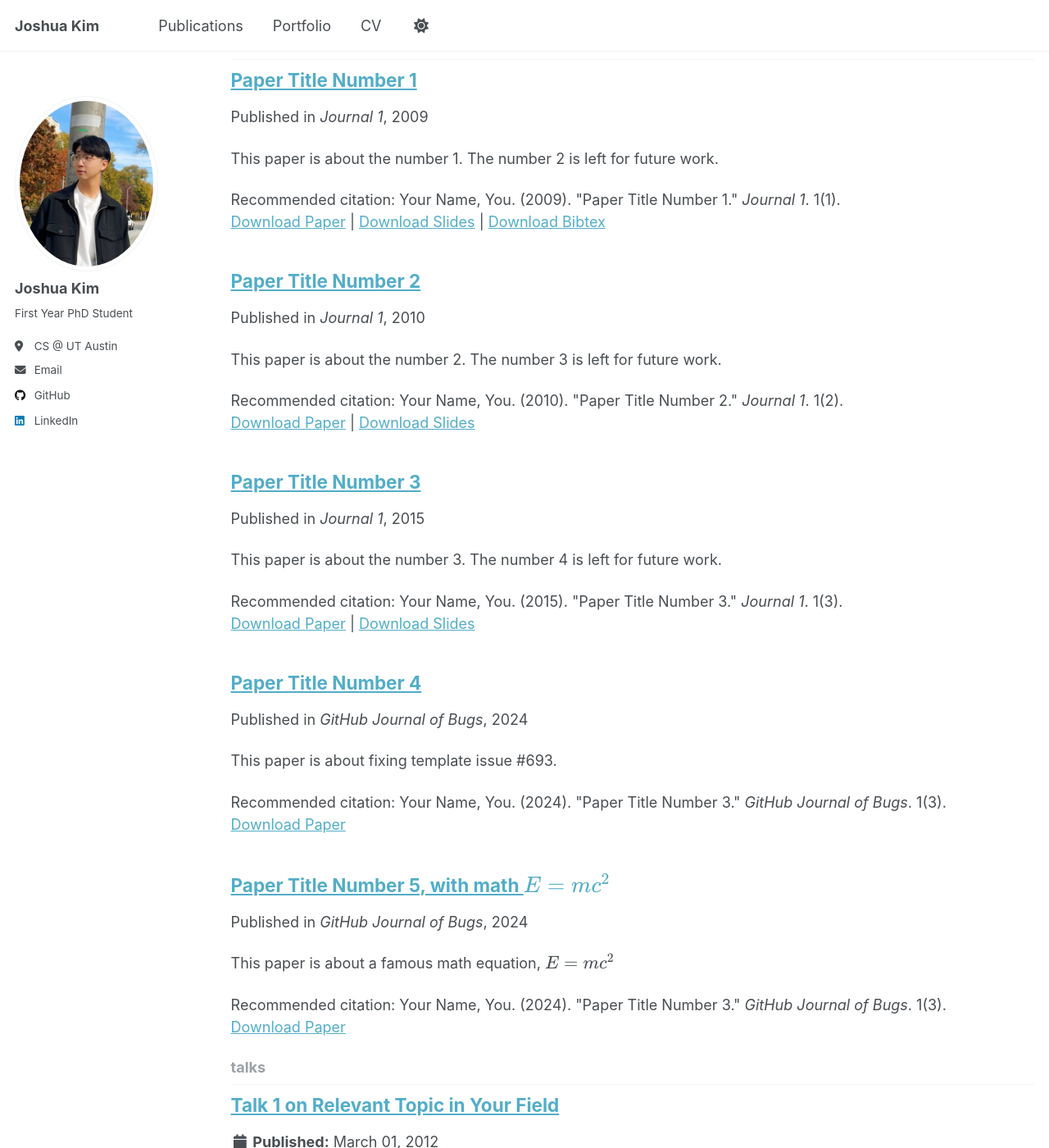
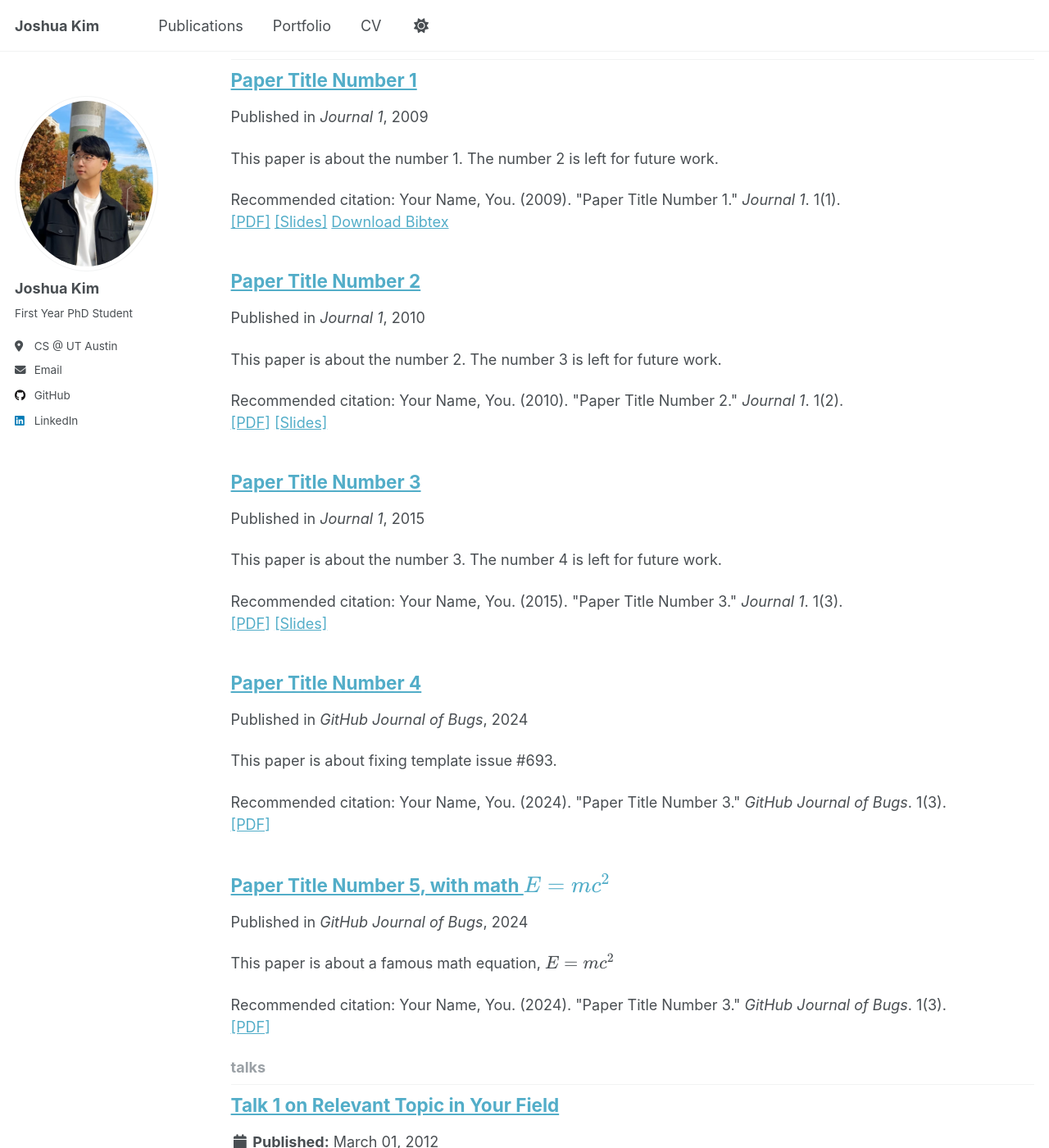
Before and after one commit to joshk411/joshk411.github.io, a Jekyll site: the page built from _pages/collection-archive.html, in a window 1280 px wide and 1400 px high, scrolled down 1069 px. Shown: the whole window at 82% size. Built offline with Jekyll 4.4.1, drawn with Linux system fonts in a browser that asks for light colours; a script that is not in the unit is left out.

```diff
--- a/_includes/archive-single.html
+++ b/_includes/archive-single.html
@@ -52,32 +52,17 @@
     <p class="archive__item-excerpt" itemprop="description"><p>{{ post.excerpt | markdownify | remove: '<p>' | remove: '</p>' }}<strong><a href="{{ base_path }}{{ post.url }}" rel="permalink"> Read more</a></strong></p></p>
     {% endif %}
 
-    {% if post.citation and post.paperurl and post.slidesurl and post.bibtexurl %}
-      <p>Recommended citation: {{ post.citation }}<br /><a href="{{ post.paperurl }}">Download Paper</a> | <a href="{{ post.slidesurl }}">Download Slides</a> | <a href="{{ post.bibtexurl }}">Download Bibtex</a></p>
-    {% elsif post.citation and post.paperurl and post.slidesurl %}
-      <p>Recommended citation: {{ post.citation }}<br /><a href="{{ post.paperurl }}">Download Paper</a> | <a href="{{ post.slidesurl }}">Download Slides</a></p>
-    {% elsif post.citation and post.paperurl and post.bibtexurl %}
-      <p>Recommended citation: {{ post.citation }}<br /><a href="{{ post.paperurl }}">Download Paper</a> | <a href="{{ post.bibtexurl }}">Download Bibtex</a></p>
-    {% elsif post.citation and post.paperurl %}
-      <p>Recommended citation: {{ post.citation }}<br /><a href="{{ post.paperurl }}">Download Paper</a></p>
-    {% elsif post.citation and post.slidesurl and post.bibtexurl %}
-      <p>Recommended citation: {{ post.citation }}<br /><a href="{{ post.slidesurl }}">Download Slides</a> | <a href="{{ post.bibtexurl}}">Download Bibtex</a></p>
-    {% elsif post.citation and post.slidesurl %}
-      <p>Recommended citation: {{ post.citation }}<br /><a href="{{ post.slidesurl }}">Download Slides</a></p>
-    {% elsif post.citation and post.bibtexurl %}
-      <p>Recommended citation: {{ post.citation }}<br /><a href="{{ post.bibtexurl }}">Download Bibtex</a></p>
+    {% capture publication_links %}
+      {% include publication-links.html item=post %}
+    {% endcapture %}
+    {% assign publication_links = publication_links | strip %}
+
+    {% if post.citation and publication_links != "" %}
+      <p>Recommended citation: {{ post.citation }}<br />{{ publication_links }}</p>
     {% elsif post.citation %}
       <p>Recommended citation: {{ post.citation }}</p>
-    {% elsif post.paperurl and post.bibtexurl %}
-      <p><a href=" {{ post.paperurl }} ">Download Paper</a> | <a href="{{ post.bibtexurl }}">Download Bibtex</a></p>
-    {% elsif post.paperurl %}
-      <p><a href=" {{ post.paperurl }} ">Download Paper</a></p>
-    {% elsif post.slidesurl and post.bibtexurl %}
-      <p><a href="{{ post.slidesurl }}">Download Slides</a> | <a href="{{ post.bibtexurl }}">Download Bibtex</a></p>
-    {% elsif post.slidesurl %}
-      <p><a href="{{ post.slidesurl }}">Download Slides</a></p>
-    {% elsif post.bibtexurl %}
-      <p><a href="{{ post.bibtexurl }}">Download Bibtex</a></p>
+    {% elsif publication_links != "" %}
+      <p>{{ publication_links }}</p>
     {% endif %}
 
   </article>
--- /dev/null
+++ b/_includes/publication-links.html
@@ -0,0 +1,28 @@
+{% assign publication_item = include.item %}
+{% assign paperurl = include.paperurl | default: publication_item.paperurl %}
+{% assign slidesurl = include.slidesurl | default: publication_item.slidesurl %}
+{% assign artifacturl = include.artifacturl | default: publication_item.artifacturl | default: publication_item.githuburl %}
+{% assign bibtexurl = include.bibtexurl | default: publication_item.bibtexurl %}
+
+{% assign has_previous_link = false %}
+{% if paperurl %}
+  <a href="{{ paperurl }}">[PDF]</a>
+  {% assign has_previous_link = true %}
+{% endif %}
+{% if slidesurl %}
+  {% if has_previous_link %} {% endif %}
+  <a href="{{ slidesurl }}">[Slides]</a>
+  {% assign has_previous_link = true %}
+{% endif %}
+{% if artifacturl %}
+  {% if has_previous_link %} {% endif %}
+  <a href="{{ artifacturl }}" aria-label="Open-source artifact">
+    <i class="fab fa-github" aria-hidden="true"></i>
+
+  </a>
+  {% assign has_previous_link = true %}
+{% endif %}
+{% if bibtexurl %}
+  {% if has_previous_link %} {% endif %}
+  <a href="{{ bibtexurl }}">Download Bibtex</a>
+{% endif %}
--- a/docker-compose.yaml
+++ b/docker-compose.yaml
@@ -5,4 +5,4 @@ services:
     volumes: [ .:/usr/src/app ]
     ports: [ 4000:4000 ]
     user: 1000:1000
-    command: jekyll serve -H 0.0.0.0 -w
+    command: bundle exec jekyll serve -H 0.0.0.0 -w
```
Also changed, not shown: README.md (+2 -2 lines), _layouts/single.html (+9 -22 lines), _pages/publications.md (+16 -2 lines), 4 other files.
